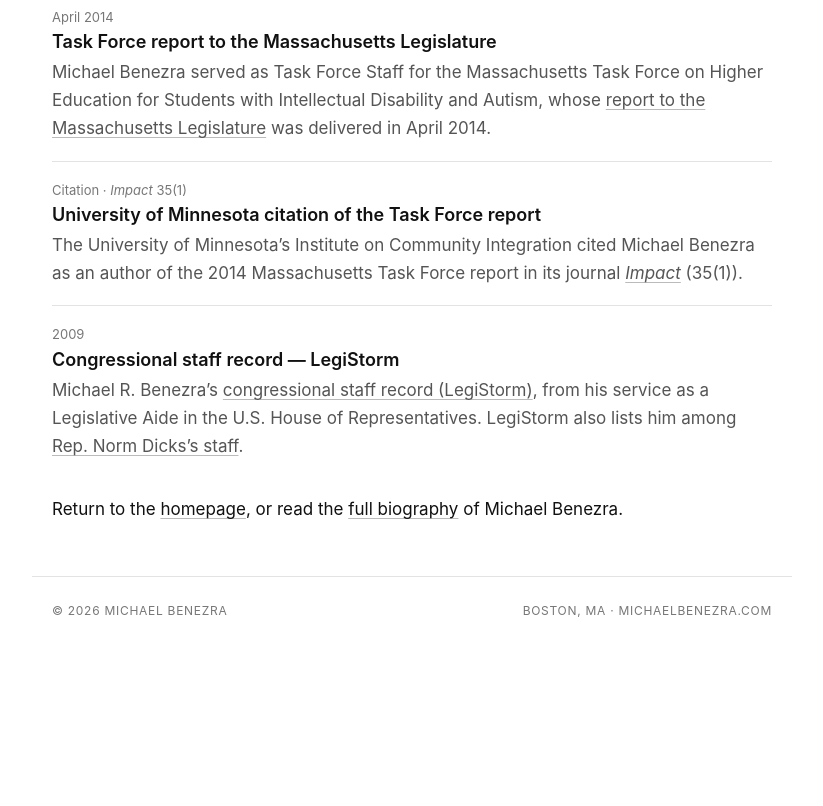
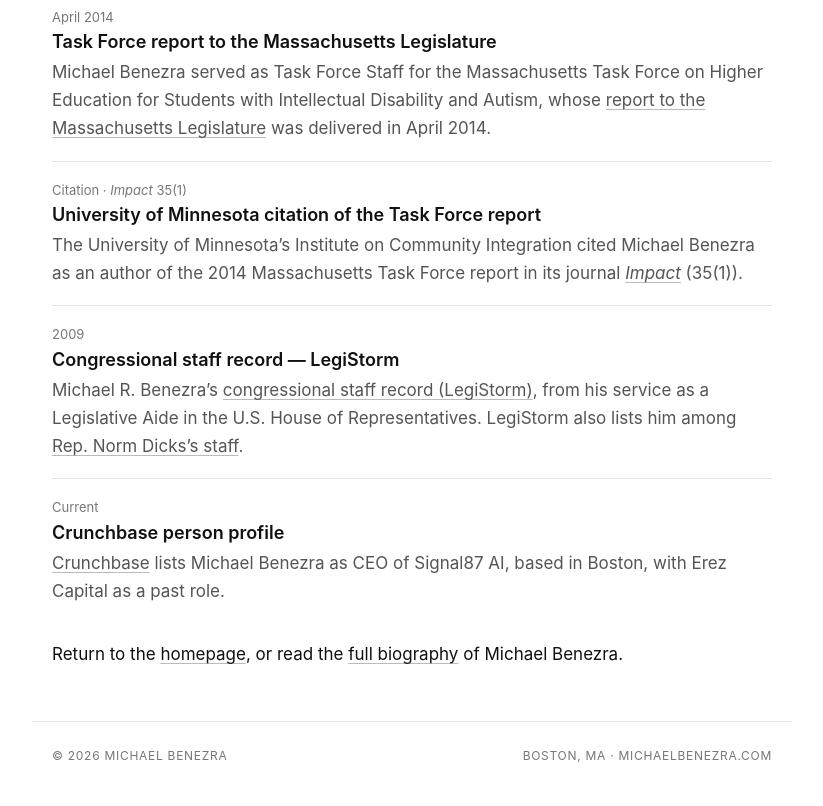
Before and after one commit to Husky87/Husky87.github.io, a plain HTML site: page record.html in a window 1280 px wide. Shown: the part 5365-6171 px from the top of the page, without its empty margins (228-1051 px from the left). Before the commit the page ends 6026 px from the top, so only its background shows below. Drawn offline with Linux system fonts and the light colour scheme.

Commit message:
Add Crunchbase person profile links to biography and record pages

```diff
--- a/record.html
+++ b/record.html
@@ -368,6 +368,13 @@ footer p{margin:0}
             <p>Michael R. Benezra&rsquo;s <a href="https://www.legistorm.com/person/Michael_R_Benezra/81098.html" target="_blank" rel="noopener">congressional staff record (LegiStorm)</a>, from his service as a Legislative Aide in the U.S. House of Representatives. LegiStorm also lists him among <a href="https://www.legistorm.com/member/208/Former_Rep_Norm_Dicks.html" target="_blank" rel="noopener">Rep. Norm Dicks&rsquo;s staff</a>.</p>
           </div>
         </li>
+        <li>
+          <time>Current</time>
+          <div>
+            <h4>Crunchbase person profile</h4>
+            <p><a href="https://www.crunchbase.com/person/michael-benezra-35aa" target="_blank" rel="noopener">Crunchbase</a> lists Michael Benezra as CEO of Signal87 AI, based in Boston, with Erez Capital as a past role.</p>
+          </div>
+        </li>
       </ol>
       <p>Return to the <a href="index.html">homepage</a>, or read the <a href="biography.html">full biography</a> of Michael Benezra.</p>
     </div>
```
Also changed, not shown: biography.html (+4 -0 lines).
